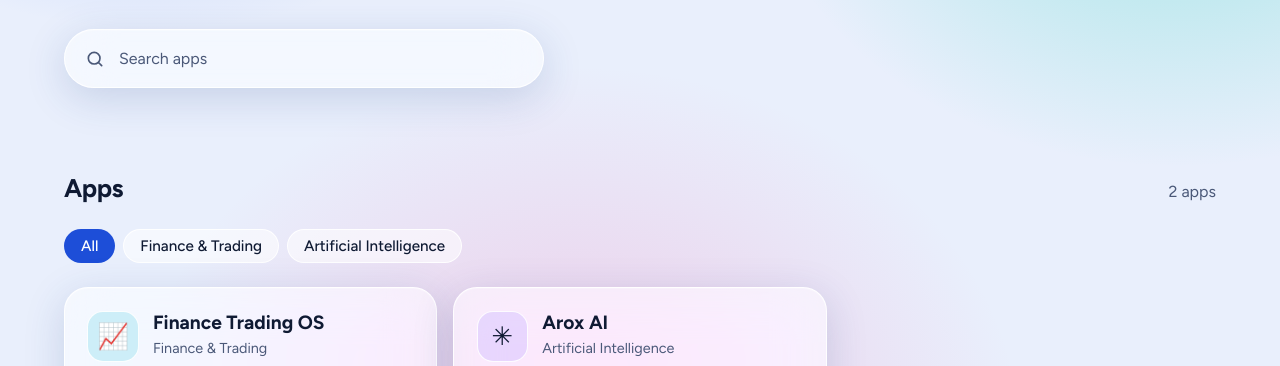
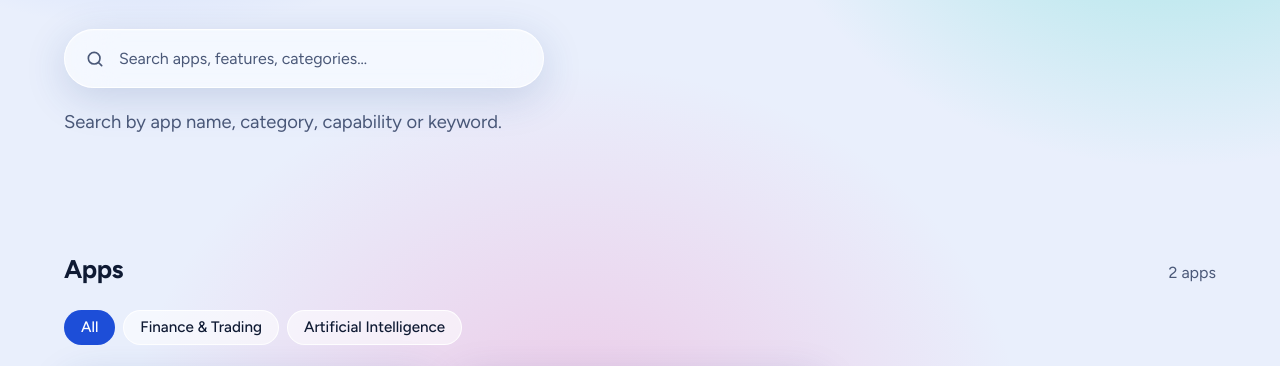
Before and after one commit to siinghniibandhan-wq/arox-store, a plain HTML site: page index.html in a window 1280 px wide. Shown: the part 393-759 px from the top of the page. Drawn offline with Linux system fonts and the light colour scheme.

Commit message:
Improve app discovery, live links and installation guides

```diff
--- a/index.html
+++ b/index.html
@@ -23,7 +23,7 @@
   <section class="hero">
     <h1>Open-source apps you can use, host and own</h1>
     <p>Arox Store lists software you can open in the browser, install on your own server, or download from GitHub.</p>
-    <label class="search glass"><svg viewBox="0 0 24 24" width="20" height="20" fill="none" stroke="currentColor" stroke-width="2" stroke-linecap="round"><circle cx="11" cy="11" r="7"/><path d="m20 20-3.5-3.5"/></svg><input id="search" type="search" placeholder="Search apps" autocomplete="off" aria-label="Search apps"></label>
+    <label class="search glass"><svg viewBox="0 0 24 24" width="20" height="20" fill="none" stroke="currentColor" stroke-width="2" stroke-linecap="round"><circle cx="11" cy="11" r="7"/><path d="m20 20-3.5-3.5"/></svg><input id="search" type="search" placeholder="Search apps, features, categories…" autocomplete="off" aria-label="Search apps, features and categories"><button class="search-clear" id="search-clear" type="button" aria-label="Clear search" hidden>Clear</button></label><p class="search-hint">Search by app name, category, capability or keyword.</p>
   </section>
   <section id="apps" class="block">
     <div class="head"><h2>Apps</h2><p id="count" aria-live="polite"></p></div>
```
